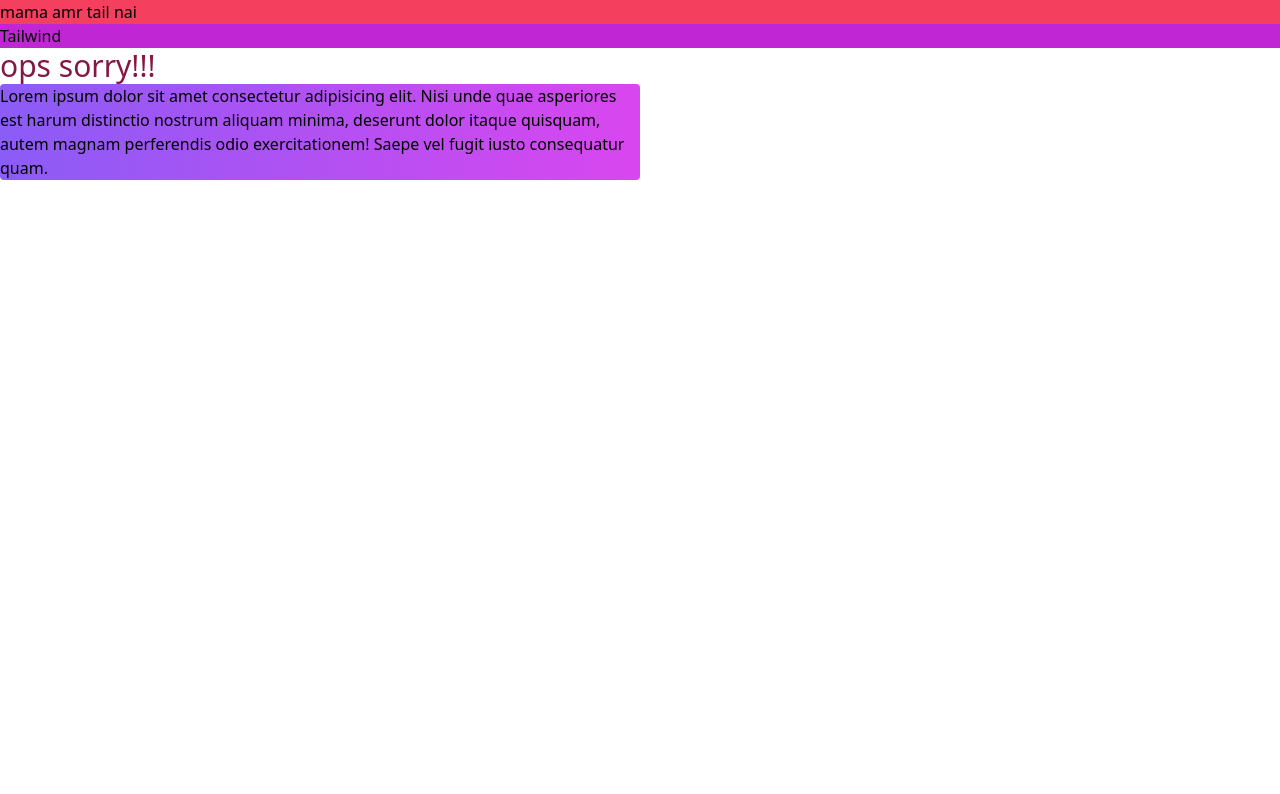
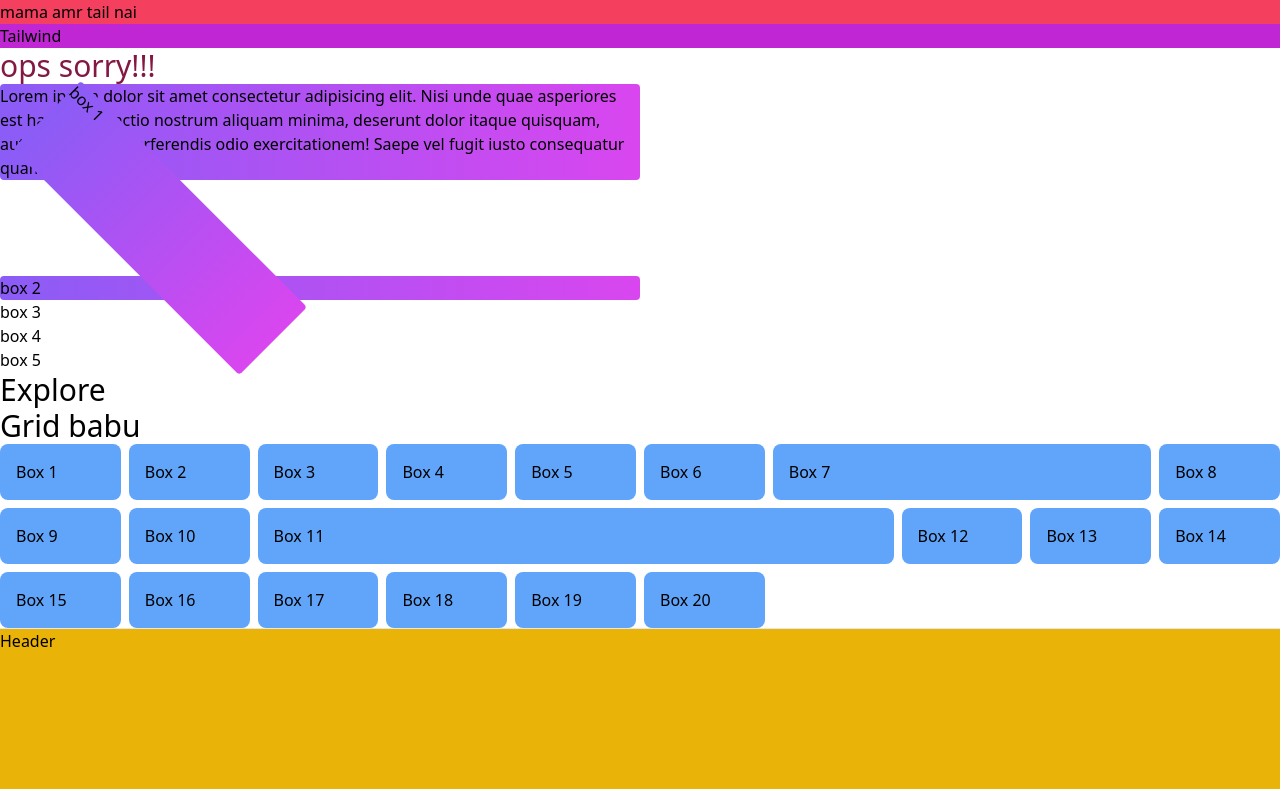
Before and after one commit to Latifa-Sikder-Bristy/css-assets, a plain HTML site: page tailwind html/intro.html in a window 1280 px wide. Shown: the top 794 px of the page. Drawn offline with nearby package versions, Linux system fonts and the light colour scheme.

Commit message:
tailwind css

```diff
--- a/tailwind html/intro.html
+++ b/tailwind html/intro.html
@@ -14,5 +14,46 @@
     <div class="bg-gradient-to-r from-violet-500 to-fuchsia-500 rounded w-1/2">
         <p>Lorem ipsum dolor sit amet consectetur adipisicing elit. Nisi unde quae asperiores est harum distinctio nostrum aliquam minima, deserunt dolor itaque quisquam, autem magnam perferendis odio exercitationem! Saepe vel fugit iusto consequatur quam.</p>
     </div>
+    <section>
+        <div class="bg-gradient-to-r from-violet-500 to-fuchsia-500 rounded w-1/4 rotate-45 h-24">box 1</div>
+        <div class="bg-gradient-to-r from-violet-500 to-fuchsia-500 rounded w-1/2">box 2</div>
+        <div class="c">box 3</div>
+        <div class="c">box 4</div>
+        <div class="c">box 5</div>
+        <h3 class="text-3xl ">Explore</h3>
+    </section>
+    <!-- grid -->
+    <section>
+        <h3 class="text-3xl">Grid babu</h3>
+        <div class="grid gap-2 grid-cols-10">
+            <div class="bg-blue-400 p-4 rounded-lg">Box 1</div>
+            <div class="bg-blue-400 p-4 rounded-lg">Box 2</div>
+            <div class="bg-blue-400 p-4 rounded-lg">Box 3</div>
+            <div class="bg-blue-400 p-4 rounded-lg">Box 4</div>
+            <div class="bg-blue-400 p-4 rounded-lg">Box 5</div>
+            <div class="bg-blue-400 p-4 rounded-lg">Box 6</div>
+            <div class="bg-blue-400 md:col-span-3 p-4 rounded-lg">Box 7</div>
+            <div class="bg-blue-400 p-4 rounded-lg">Box 8</div>
+            <div class="bg-blue-400 p-4 rounded-lg">Box 9</div>
+            <div class="bg-blue-400 p-4 rounded-lg">Box 10</div>
+            <div class="bg-blue-400 col-span-5 p-4 rounded-lg">Box 11</div>
+            <div class="bg-blue-400 p-4 rounded-lg">Box 12</div>
+            <div class="bg-blue-400 p-4 rounded-lg">Box 13</div>
+            <div class="bg-blue-400 p-4 rounded-lg">Box 14</div>
+            <div class="bg-blue-400 p-4 rounded-lg">Box 15</div>
+            <div class="bg-blue-400 p-4 rounded-lg">Box 16</div>
+            <div class="bg-blue-400 p-4 rounded-lg">Box 17</div>
+            <div class="bg-blue-400 p-4 rounded-lg">Box 18</div>
+            <div class="bg-blue-400 p-4 rounded-lg">Box 19</div>
+            <div class="bg-blue-400 p-4 rounded-lg">Box 20</div>
+        </div>
+    </section>
+    <hr>
+    <section class="grid grid-cols-3 gap-2">
+        <div class="bg-yellow-500 col-span-3 h-40">Header</div>
+        <div class="bg-yellow-500 col-span-3 md:col-span-1 h-20 md:h-80">Nav</div>
+        <div class="bg-yellow-500 col-span-3 md:col-span-2 h-80">Main Content</div>
+        <div class="bg-yellow-500 col-span-3 h-10">Footer</div>
+    </section>
 </body>
 </html>
```
